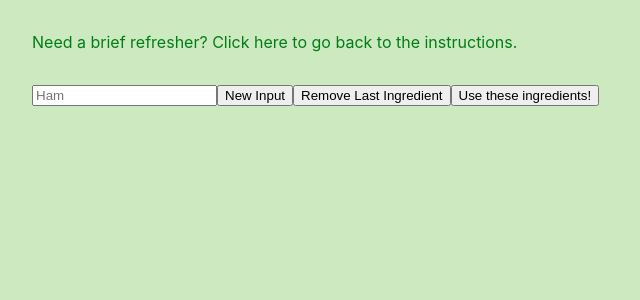
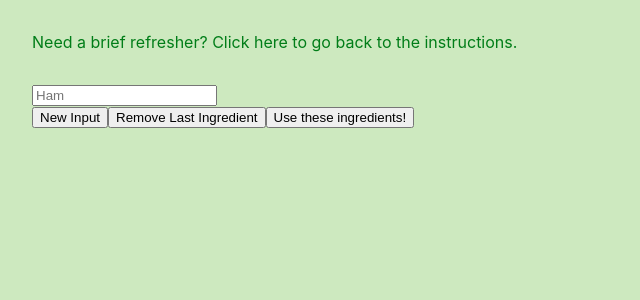
Before and after one commit to Wale-K/recipe-finder, a React (Create React App) app: page / in a window 1280 px wide. Both pictures are taken after a click on the element "Click here to skip the instructions.". Shown: the top 300 px of the page, without its empty margins (0-640 px from the left). Built offline with nearby package versions, Linux system fonts and the light colour scheme.

Commit message:
The inputs have been put inside a div that is rendered on a line above the rest of the buttons to create/remove inputs.

```diff
--- a/src/components/RecipesPage.js
+++ b/src/components/RecipesPage.js
@@ -153,6 +153,7 @@ export class RecipesPage extends React.Component {
             Need a brief refresher? Click here to go back to the instructions.
           </span>
           <div>
+            <div>
               {this.state.allIngredients.map((ingredient, index) => {
                 return (
                   <input
@@ -164,13 +165,8 @@ export class RecipesPage extends React.Component {
                   />
                 );
               })}
-            {/* <input
-              value={this.state.allIngredients}
-              onChange={(event) => {
-                this.handleUpdateIngredients(event, 0);
-              }}
-              placeholder="Ham, Cheese"
-            /> */}
+            </div>
+
             <button onClick={this.handleCreateNewInput}>New Input</button>
             <button onClick={this.handleRemoveInput}>
               Remove Last Ingredient
```
Also changed, not shown: 1 other file (tests, documents, lock files or other folders). Lines whose indentation alone changed are shown as unchanged.
